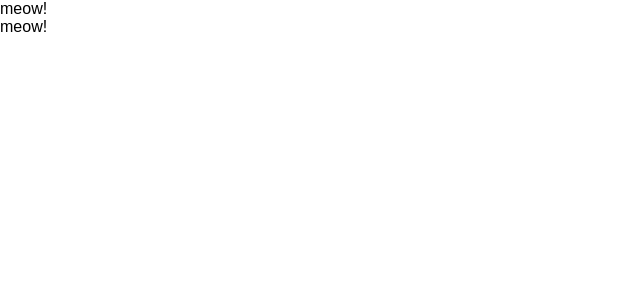
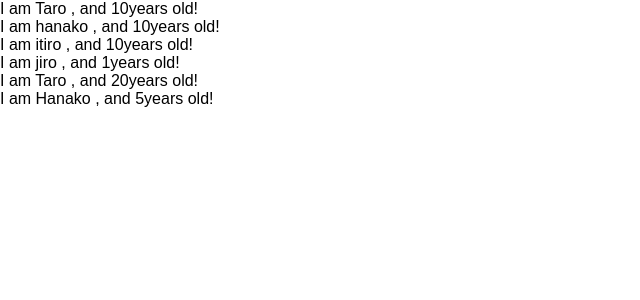
Before and after one commit to minetoshi/react-app, a React (Create React App) app: page / in a window 1280 px wide. Shown: the top 300 px of the page, without its empty margins (0-640 px from the left). Built offline with nearby package versions, Linux system fonts and the light colour scheme.

Commit message:
learn props

```diff
--- a/src/App.js
+++ b/src/App.js
@@ -1,33 +1,32 @@
-// import React, {Component} from 'react';
-
-// class App extends Component{
-//   render(){
-//     // const greeting = "Hi! tom"
-//     // const dom = <h1 className= "foo">{greeting}</h1>;
-//     // return dom;
-
-//     // return <input type="text" onClick={() => {console.log("I am clicked")}}/>
-//     // return <input type="text" onChange={() => {console.log("I am clicked")}}/>
-
-//     return(
-//       <React.Fragment>
-//         <label htmlFor="bar">bar</label>
-//         <input type="text" onClick={() => {console.log("I am clicked")}}/>
-//       </React.Fragment>
-//     )
-//   }
-// }
+import React from 'react';
 
 const App = () => {
-  return <div>
-    <Cat />
-    <Cat />
-
-    </div>
+  const profiles = [
+    {name : "Taro", age : 10},
+    {name : "hanako", age : 10},
+    {name : "itiro", age : 10},
+    {name : "jiro"}
+  ]
+  return (
+  <div>
+    {
+      profiles.map( (profile, index) => {
+        return <User name={profile.name} age={profile.age} key={index}/>
+      }
+      )
+    }
+    <User name={"Taro"} age={20}/>
+    <User name={"Hanako"} age={5}/>
+  </div>
+  )
 }
 
-const Cat = () => {
-  return <div>meow!</div>
+const User = (props) => {
+  return <div>I am {props.name} , and {props.age}years old!</div>
+}
+
+User.defaultProps = { //年齢がなかったらデフォルトで1歳になる
+  age: 1
 }
 
 export default App;
```
